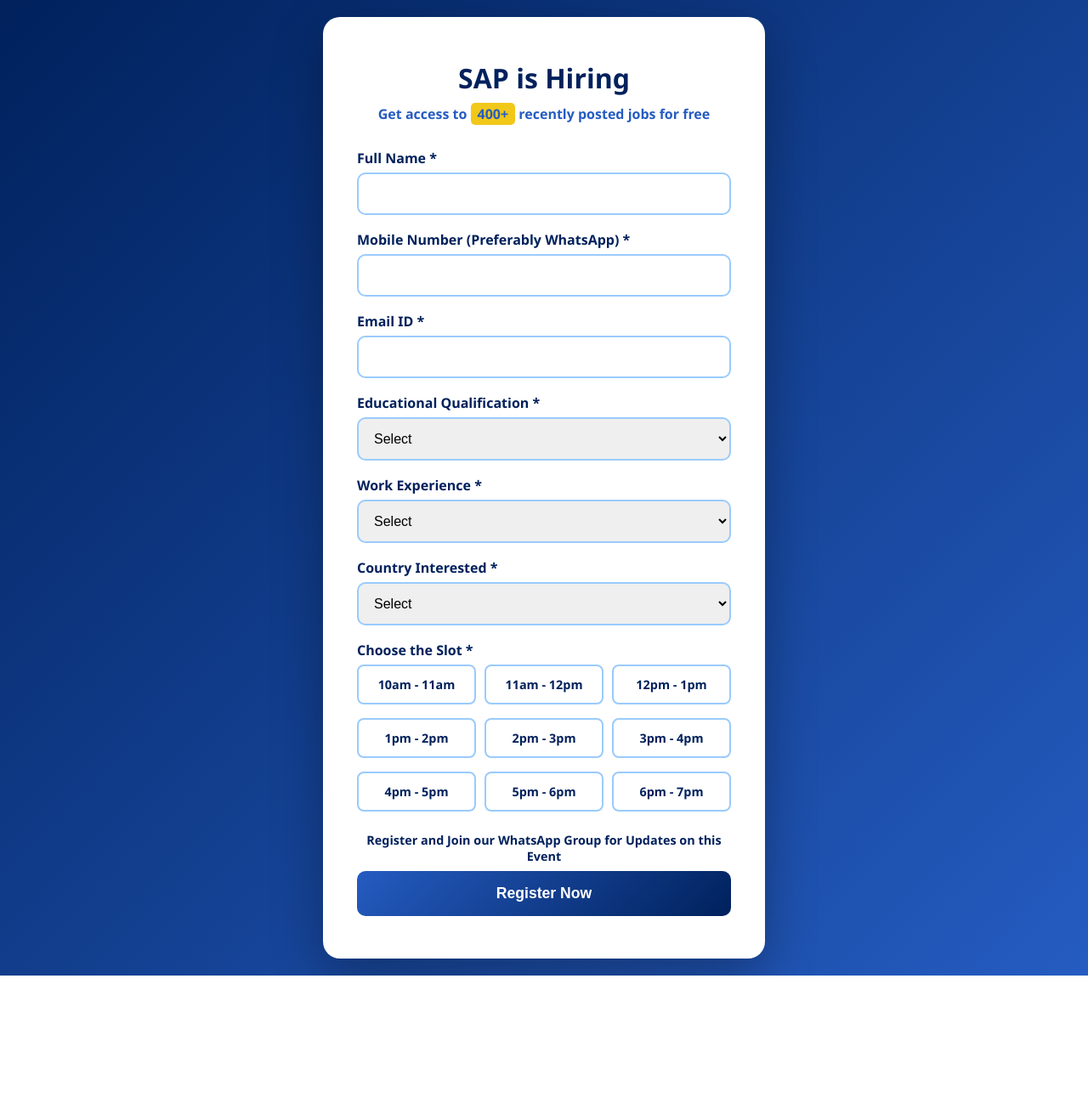
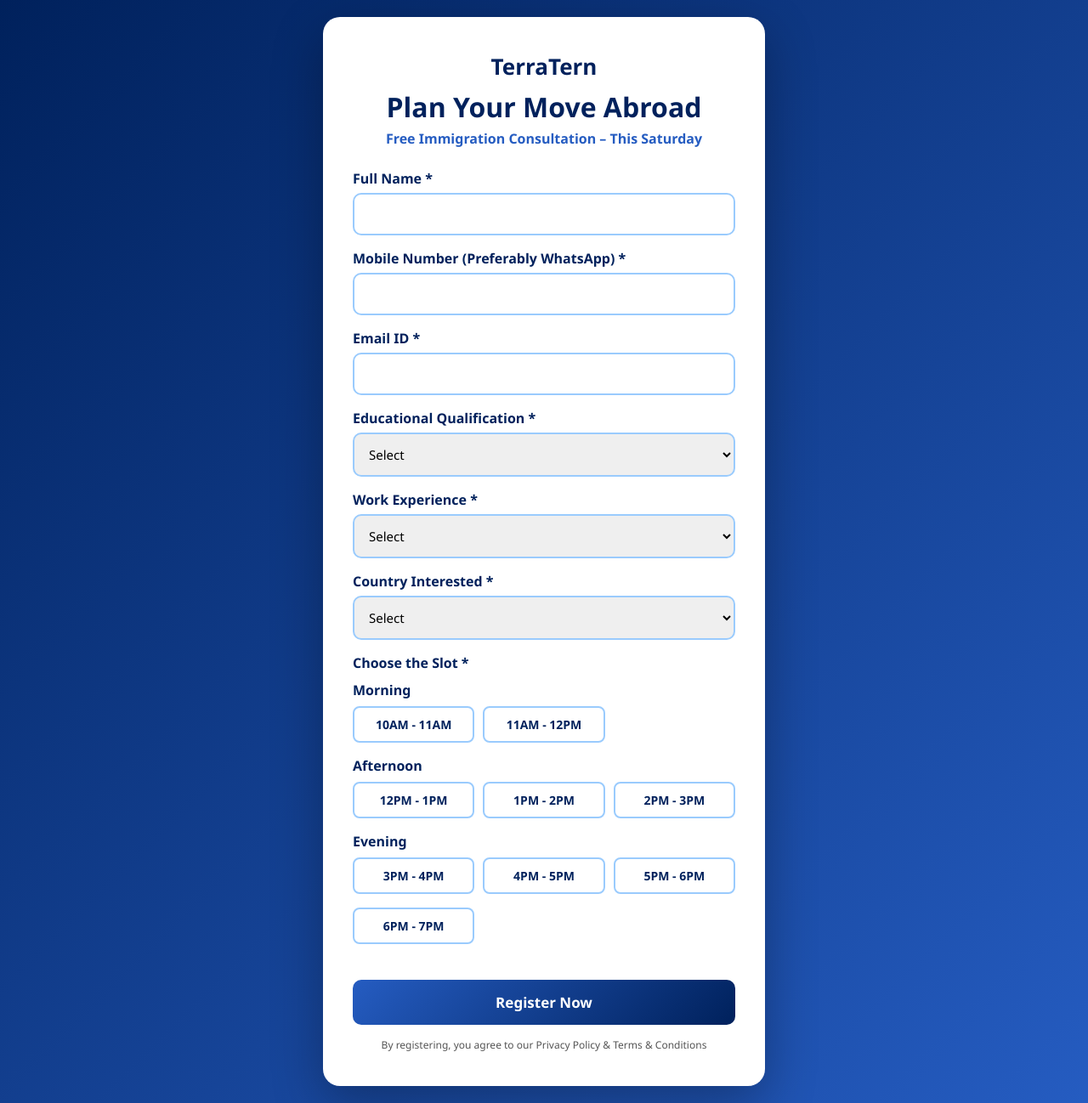
Before and after one commit to aswinv-dot/terratern-work-abroad-consultation-in-bangalore, a plain HTML site: page index.html in a window 1280 px wide. Shown: the whole page at 85% size. Before the commit the page ends 1148 px from the top, so only its background shows below. Drawn offline with Linux system fonts and the light colour scheme.

Commit message:
Update index.html

```diff
--- a/index.html
+++ b/index.html
@@ -3,71 +3,73 @@
 <head>
 <meta charset="UTF-8">
 <meta name="viewport" content="width=device-width, initial-scale=1.0">
-<title>SAP is Hiring - 400+ Jobs Available</title>
+<title>Work Abroad Consultation in Bangalore - TerraTern</title>
+  <link rel="icon" type="image/png" href="https://raw.githubusercontent.com/aswinv-dot/terratern-work-abroad-consultation-in-bangalore /main/favicon.png">
 
 <style>
 *{
 margin:0;
 padding:0;
 box-sizing:border-box;
+font-family:Segoe UI,Tahoma,Geneva,Verdana,sans-serif;
 }
 
 body{
-font-family:'Segoe UI',Tahoma,Geneva,Verdana,sans-serif;
-background:linear-gradient(135deg,#00215c 0%,#255cc1 100%);
+background:linear-gradient(135deg,#00215c,#255cc1);
 min-height:100vh;
 display:flex;
+justify-content:center;
 align-items:center;
-justify-content:center;
 padding:20px;
 }
 
 .container{
 background:#fff;
-border-radius:20px;
-box-shadow:0 20px 60px rgba(0,0,0,.3);
 max-width:520px;
 width:100%;
-padding:50px 40px;
+border-radius:20px;
+padding:40px 35px;
+box-shadow:0 20px 60px rgba(0,0,0,.3);
+}
+
+.logo{
+text-align:center;
+font-size:26px;
+font-weight:700;
+color:#00215c;
+margin-bottom:8px;
 }
 
 h1{
+text-align:center;
 color:#00215c;
-text-align:center;
-margin-bottom:10px;
+margin-bottom:5px;
 }
 
 .subtitle{
+text-align:center;
 color:#255cc1;
-text-align:center;
-margin-bottom:30px;
 font-weight:600;
-}
-
-.highlight{
-background:#f1c819;
-padding:2px 8px;
-border-radius:5px;
-font-weight:bold;
+margin-bottom:25px;
 }
 
 .form-group{
-margin-bottom:18px;
+margin-bottom:16px;
 }
 
 label{
 display:block;
+font-weight:600;
+color:#00215c;
 margin-bottom:6px;
-color:#00215c;
-font-weight:600;
 }
 
 input,select{
 width:100%;
-padding:14px;
+padding:13px;
+border-radius:10px;
 border:2px solid #9acbfd;
-border-radius:10px;
-font-size:1em;
+font-size:15px;
 }
 
 input:focus,select:focus{
@@ -75,37 +77,18 @@
 outline:none;
 }
 
-input.error{
-border-color:#e74c3c;
+/* SLOT STYLES */
+.slot-title{
+margin-top:10px;
+font-weight:700;
+color:#00215c;
 }
 
-.error-message{
-color:#e74c3c;
-font-size:.85em;
-display:none;
-}
-
-.error-message.show{
-display:block;
-}
-
-button{
-width:100%;
-padding:16px;
-background:linear-gradient(135deg,#255cc1,#00215c);
-color:#fff;
-border:none;
-border-radius:10px;
-font-size:1.1em;
-font-weight:600;
-cursor:pointer;
-}
-
-/* SLOT BUTTONS */
 .slot-grid{
 display:grid;
 grid-template-columns:repeat(3,1fr);
 gap:10px;
+margin-top:8px;
 }
 
 .slot-grid input{
@@ -114,11 +97,11 @@
 
 .slot-grid label{
 border:2px solid #9acbfd;
-padding:12px;
+padding:10px;
 border-radius:8px;
 text-align:center;
 cursor:pointer;
-font-size:0.9em;
+font-size:14px;
 }
 
 .slot-grid input:checked + label{
@@ -127,22 +110,33 @@
 border-color:#255cc1;
 }
 
-.cta-note{
+button{
+margin-top:20px;
+width:100%;
+padding:15px;
+border:none;
+border-radius:10px;
+background:linear-gradient(135deg,#255cc1,#00215c);
+color:#fff;
+font-size:17px;
+font-weight:700;
+cursor:pointer;
+}
+
+.footer-text{
 text-align:center;
-font-size:.9em;
-color:#00215c;
-margin-bottom:8px;
-font-weight:600;
+font-size:12px;
+margin-top:15px;
+color:#555;
 }
 
 .modal{
+position:fixed;
+inset:0;
+background:rgba(0,33,92,.95);
 display:none;
-position:fixed;
-top:0;left:0;
-width:100%;height:100%;
-background:rgba(0,33,92,.95);
+justify-content:center;
 align-items:center;
-justify-content:center;
 }
 
 .modal.show{
@@ -151,25 +145,26 @@
 
 .modal-content{
 background:#fff;
-padding:40px;
-border-radius:20px;
+padding:35px;
+border-radius:18px;
 text-align:center;
-max-width:350px;
+max-width:340px;
 }
 
 .checkmark{
-width:70px;height:70px;
+width:70px;
+height:70px;
 background:#f1c819;
 border-radius:50%;
-margin:0 auto 20px;
+margin:0 auto 18px;
 display:flex;
+justify-content:center;
 align-items:center;
-justify-content:center;
 }
 
 .checkmark svg{
-width:35px;
-height:35px;
+width:36px;
+height:36px;
 stroke:#fff;
 stroke-width:3;
 fill:none;
@@ -180,32 +175,32 @@
 <body>
 
 <div class="container">
-<h1>SAP is Hiring</h1>
-<p class="subtitle">Get access to <span class="highlight">400+</span> recently posted jobs for free</p>
+
+<div class="logo">TerraTern</div>
+
+<h1>Plan Your Move Abroad</h1>
+<p class="subtitle">Free Immigration Consultation – This Saturday</p>
 
 <form id="jobForm"
 action="https://docs.google.com/forms/d/e/1FAIpQLSdZtgawwebaR-zUMMLmP3j_8AplduEXtuBVk0CNXZTjJpnFjA/formResponse"
 method="POST">
 
-<!-- Full Name -->
+<!-- Name -->
 <div class="form-group">
 <label>Full Name *</label>
-<input type="text" id="name" name="entry.1164035048" required>
-<div class="error-message" id="nameError">Enter valid name</div>
+<input type="text" name="entry.1164035048" required>
 </div>
 
-<!-- Mobile -->
+<!-- Phone -->
 <div class="form-group">
 <label>Mobile Number (Preferably WhatsApp) *</label>
 <input type="tel" id="phone" name="entry.1792445892" required>
-<div class="error-message" id="phoneError">Enter valid 10-digit number</div>
 </div>
 
 <!-- Email -->
 <div class="form-group">
 <label>Email ID *</label>
 <input type="email" id="email" name="entry.1745007900" required>
-<div class="error-message" id="emailError">Enter valid email</div>
 </div>
 
 <!-- Education -->
@@ -249,61 +244,71 @@
 </select>
 </div>
 
-<!-- Slot -->
+<!-- SLOT -->
 <div class="form-group">
 <label>Choose the Slot *</label>
 
+<div class="slot-title">Morning</div>
 <div class="slot-grid">
+<input type="radio" name="entry.1715985963" id="s1" value="10AM - 11AM" required>
+<label for="s1">10AM - 11AM</label>
 
-<input type="radio" name="entry.1715985963" id="s1" value="10am - 11am" required>
-<label for="s1">10am - 11am</label>
-
-<input type="radio" name="entry.1715985963" id="s2" value="11am - 12pm">
-<label for="s2">11am - 12pm</label>
-
-<input type="radio" name="entry.1715985963" id="s3" value="12pm - 1pm">
-<label for="s3">12pm - 1pm</label>
-
-<input type="radio" name="entry.1715985963" id="s4" value="1pm - 2pm">
-<label for="s4">1pm - 2pm</label>
-
-<input type="radio" name="entry.1715985963" id="s5" value="2pm - 3pm">
-<label for="s5">2pm - 3pm</label>
-
-<input type="radio" name="entry.1715985963" id="s6" value="3pm - 4pm">
-<label for="s6">3pm - 4pm</label>
-
-<input type="radio" name="entry.1715985963" id="s7" value="4pm - 5pm">
-<label for="s7">4pm - 5pm</label>
-
-<input type="radio" name="entry.1715985963" id="s8" value="5pm - 6pm">
-<label for="s8">5pm - 6pm</label>
-
-<input type="radio" name="entry.1715985963" id="s9" value="6pm - 7pm">
-<label for="s9">6pm - 7pm</label>
-
-</div>
+<input type="radio" name="entry.1715985963" id="s2" value="11AM - 12PM">
+<label for="s2">11AM - 12PM</label>
 </div>
 
-<div class="cta-note">
-Register and Join our WhatsApp Group for Updates on this Event
+<div class="slot-title">Afternoon</div>
+<div class="slot-grid">
+<input type="radio" name="entry.1715985963" id="s3" value="12PM - 1PM">
+<label for="s3">12PM - 1PM</label>
+
+<input type="radio" name="entry.1715985963" id="s4" value="1PM - 2PM">
+<label for="s4">1PM - 2PM</label>
+
+<input type="radio" name="entry.1715985963" id="s5" value="2PM - 3PM">
+<label for="s5">2PM - 3PM</label>
+</div>
+
+<div class="slot-title">Evening</div>
+<div class="slot-grid">
+<input type="radio" name="entry.1715985963" id="s6" value="3PM - 4PM">
+<label for="s6">3PM - 4PM</label>
+
+<input type="radio" name="entry.1715985963" id="s7" value="4PM - 5PM">
+<label for="s7">4PM - 5PM</label>
+
+<input type="radio" name="entry.1715985963" id="s8" value="5PM - 6PM">
+<label for="s8">5PM - 6PM</label>
+
+<input type="radio" name="entry.1715985963" id="s9" value="6PM - 7PM">
+<label for="s9">6PM - 7PM</label>
+</div>
+
 </div>
 
 <button type="submit">Register Now</button>
 
+<div class="footer-text">
+By registering, you agree to our Privacy Policy & Terms & Conditions
+</div>
+
 </form>
+
 </div>
 
 <!-- THANK YOU MODAL -->
 <div class="modal" id="thankYouModal">
 <div class="modal-content">
+
 <div class="checkmark">
 <svg viewBox="0 0 52 52">
 <polyline points="14 27 22 35 38 19"/>
 </svg>
 </div>
+
 <h2>Thank You!</h2>
 <p>Redirecting you to WhatsApp Group...</p>
+
 </div>
 </div>
 
```
